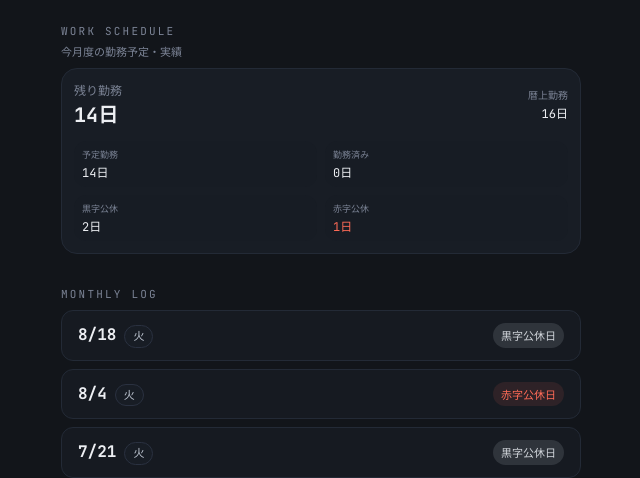
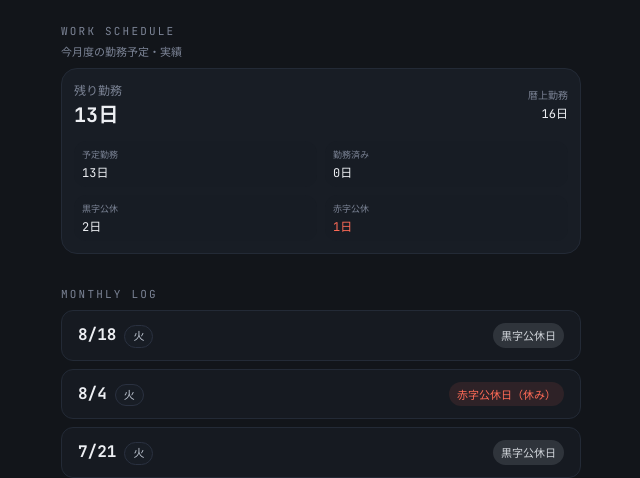
Before and after one commit to masatomm80/work-log-react, a React (Vite) app: page / in a window 1280 px wide. Shown: the part 1056-1534 px from the top of the page, without its empty margins (319-959 px from the left). Built offline with nearby package versions, Linux system fonts and the light colour scheme.

Commit message:
Update WorkLog.jsx

```diff
--- a/src/WorkLog.jsx
+++ b/src/WorkLog.jsx
@@ -108,16 +108,23 @@ function findManualEntry(entries, date) {
 function getHolidayInfo(date, entries) {
   const manual = findManualEntry(entries, date);
   if (manual) {
+    const rawType = manual.holidayType || null;
+    // Normalize legacy variants to base types for behavior
+    let baseType = rawType;
+    if (rawType === "red-work" || rawType === "red-off") baseType = "red";
+    // For stored 'red' rely on stored dayStatus when present; if missing, default to HOLIDAY
+    const manualDayStatus = Object.prototype.hasOwnProperty.call(manual, "dayStatus") ? manual.dayStatus : undefined;
+    const isActual = manualDayStatus === DAY_STATUS.HOLIDAY || (rawType === "red" && manualDayStatus === undefined);
     return {
-      type: manual.holidayType || null,
-      isActual: manual.dayStatus === DAY_STATUS.HOLIDAY,
+      type: baseType,
+      isActual,
       isManual: true,
       isOverride: !!manual.id,
       date,
       holidayOrigin: manual.holidayOrigin || manual.date,
       isMovedDestination: manual.holidayOrigin && manual.holidayOrigin !== manual.date,
-      originalDate:
-        manual.holidayOrigin && manual.holidayOrigin !== manual.date ? manual.holidayOrigin : undefined,
+      originalDate: manual.holidayOrigin && manual.holidayOrigin !== manual.date ? manual.holidayOrigin : undefined,
+      manualDayStatus,
     };
   }
   const scheduledType = getScheduledHolidayType(date);
@@ -141,35 +148,32 @@ function getMonthlyLogEntryType(entry, holidayInfo) {
   return "empty";
 }
 function getHolidayLabel(entry, holidayInfo) {
+  // Prefer moved-from label
   if (holidayInfo?.isMovedFrom) {
-    if (holidayInfo.type === "black") return "黒字公休日（移動済み）";
-    if (holidayInfo.type === "red") return "赤字公休日（移動済み）";
-    if (holidayInfo.type === "black-half") return "黒字半日公休日（移動済み）";
-    if (holidayInfo.type === "red-half") return "赤字半日公休日（移動済み）";
+    const t = holidayInfo.type;
+    if (t === "black") return "黒字公休日（移動済み）";
+    if (t === "black-half") return "黒字半日公休日（移動済み）";
+    if (t === "red-half") return "赤字半日公休日（移動済み）";
+    if (t === "red") return "赤字公休日（移動済み）";
+    if (t === "paid") return "有給休暇（移動済み）";
     return "公休日（移動済み）";
   }
-  if (holidayInfo?.isMovedDestination || holidayInfo?.isScheduled) {
-    if (holidayInfo.type === "black") return "黒字公休日";
-    if (holidayInfo.type === "red") return "赤字公休日";
-    if (holidayInfo.type === "black-half") return "黒字半日公休日";
-    if (holidayInfo.type === "red-half") return "赤字半日公休日";
-    return "公休日";
+
+  // Determine holidayType and effective dayStatus
+  const date = entry?.date || holidayInfo?.date;
+  const baseType = entry?.holidayType || holidayInfo?.type;
+  const effectiveStatus = getEffectiveDayStatus(date, entry, holidayInfo);
+
+  if (!baseType) return "公休日";
+
+  if (baseType === "red") {
+    return effectiveStatus === DAY_STATUS.WORKDAY ? "赤字公休日（出勤）" : "赤字公休日（休み）";
   }
-  if (!entry) return "公休日";
-  switch (entry.holidayType) {
-    case "black":
-      return "黒字公休日";
-    case "red":
-      return "赤字公休日";
-    case "black-half":
-      return "黒字半日公休日";
-    case "red-half":
-      return "赤字半日公休日";
-    case "paid":
-      return "有給休暇";
-    default:
-      return "公休日";
-  }
+  if (baseType === "black") return "黒字公休日";
+  if (baseType === "black-half") return "黒字半日公休日";
+  if (baseType === "red-half") return "赤字半日公休日";
+  if (baseType === "paid") return "有給休暇";
+  return "公休日";
 }
 function isWorkedEntry(entry) {
   if (!entry || !entry.date) return false;
@@ -223,8 +227,13 @@ function inferHolidayFraction(holidayType) {
   return 1;
 }
 
-function canEnterWorkDataForHoliday(holidayType) {
-  return ["red", "black-half", "red-half"].includes(holidayType);
+function canShowWorkForm(entryLike) {
+  // entryLike can be an object with dayStatus and holidayType, or just a holidayType string
+  if (!entryLike) return false;
+  const dayStatus = typeof entryLike === "object" ? entryLike.dayStatus : undefined;
+  const holidayType = typeof entryLike === "object" ? entryLike.holidayType : entryLike;
+  if (dayStatus === DAY_STATUS.WORKDAY) return true;
+  return ["black-half", "red-half"].includes(holidayType);
 }
 
 function ensureRecordFormat(entry) {
@@ -365,26 +374,39 @@ function calculateWorkSchedule(periodRange, entries) {
   let cursor = periodRange.start;
   let calendarWorkDays = 0;
   let blackHolidayDays = 0;
-  let redHolidayDays = 0;
+  let blackHalfDays = 0;
+  let redOffDays = 0;
+  let paidHolidayDays = 0;
   const byDate = {};
   while (cursor <= periodRange.end) {
     const isWork = isWorkDay(cursor);
     if (isWork) calendarWorkDays += 1;
     const h = getHolidayInfo(cursor, entries);
+    const entry = entries.find((e) => e.date === cursor) || null;
+    const effectiveStatus = getEffectiveDayStatus(cursor, entry, h);
     if (h && h.type === "black") {
-      // count applied black holidays (skip moved-from scheduled ones)
       if (!(h.isScheduled && h.isMovedFrom)) blackHolidayDays += 1;
-    } else if (h && h.type === "red") {
-      if (!(h.isScheduled && h.isMovedFrom)) redHolidayDays += 1;
+    }
+    if (h && h.type === "black-half") {
+      // black-half reduces planned work by 0.5 when treated as half holiday
+      blackHalfDays += 1;
+    }
+    if (h && h.type === "paid") {
+      if (effectiveStatus === DAY_STATUS.HOLIDAY) paidHolidayDays += 1;
+    }
+    // Count red-off (red holiday where effective status is HOLIDAY)
+    if (h && h.type === "red" && effectiveStatus === DAY_STATUS.HOLIDAY) {
+      if (!(h.isScheduled && h.isMovedFrom)) redOffDays += 1;
     }
     byDate[cursor] = h || null;
     cursor = addDays(cursor, 1);
   }
 
-  // Calculate plannedWorkDays: calendarWorkDays - blackHolidayDays
-  // Note: red holidays are initially considered workdays (included in plannedWorkDays).
-  // In future we may subtract specific red holidays when users mark them as休む (not implemented now).
-  const plannedWorkDays = Math.max(0, calendarWorkDays - blackHolidayDays);
+  // Calculate plannedWorkDays: calendarWorkDays minus full black, paid, and black-half(0.5) and red-off
+  const plannedWorkDays = Math.max(
+    0,
+    calendarWorkDays - blackHolidayDays - paidHolidayDays - redOffDays - blackHalfDays * 0.5
+  );
 
   // completedWorkDays: count entries in period that satisfy isWorkedEntry
   const completedWorkDays = entries.reduce((acc, e) => {
@@ -399,7 +421,9 @@ function calculateWorkSchedule(periodRange, entries) {
   return {
     calendarWorkDays,
     blackHolidayDays,
-    redHolidayDays,
+    redHolidayDays: redOffDays,
+    blackHalfDays,
+    paidHolidayDays,
     plannedWorkDays,
     completedWorkDays,
     remainingWorkDays,
@@ -484,7 +508,9 @@ const emptyForm = (date) => ({
 
 function normalizeForm(date, existing, holidayInfo = null) {
   const entry = ensureRecordFormat(existing || {});
-  const holidayType = entry.dayStatus === DAY_STATUS.HOLIDAY ? entry.holidayType || holidayInfo?.type : entry.holidayType || null;
+  // Normalize legacy variants 'red-work'/'red-off' to base 'red' for form behavior
+  const rawHolidayType = entry.dayStatus === DAY_STATUS.HOLIDAY ? entry.holidayType || holidayInfo?.type : entry.holidayType || null;
+  const holidayType = rawHolidayType === "red-work" || rawHolidayType === "red-off" ? "red" : rawHolidayType;
   return {
     ...emptyForm(date),
     ...entry,
@@ -572,15 +598,20 @@ export default function WorkLog() {
   const saveFormEntry = (formToSave) => {
     const id = formToSave.id || `${formToSave.date}-${Date.now()}`;
     const recordFormat = inferRecordFormat(formToSave);
+    // Normalize holidayType: do not store red-work/red-off; store base types only
+    let normalizedHolidayType = formToSave.holidayType || null;
+    if (normalizedHolidayType === "red-work" || normalizedHolidayType === "red-off") normalizedHolidayType = "red";
+    const computedDayStatus = formToSave.dayStatus || getEffectiveDayStatus(formToSave.date, formToSave, getHolidayInfo(formToSave.date, entries));
+    // If holidayType is 'red' and dayStatus undefined, default to HOLIDAY
+    const finalDayStatus = typeof formToSave.dayStatus !== "undefined" ? formToSave.dayStatus : computedDayStatus;
     const record = {
       ...formToSave,
-      dayStatus: formToSave.dayStatus || getEffectiveDayStatus(formToSave.date, formToSave, getHolidayInfo(formToSave.date, entries)),
+      holidayType: normalizedHolidayType,
+      dayStatus: finalDayStatus,
+      holidayFraction: formToSave.holidayFraction ?? inferHolidayFraction(normalizedHolidayType),
       recordFormat,
       id,
-      holidayOrigin:
-        formToSave.dayStatus === DAY_STATUS.HOLIDAY && formToSave.holidayType
-          ? formToSave.holidayOrigin || formToSave.date
-          : undefined,
+      holidayOrigin: finalDayStatus === DAY_STATUS.HOLIDAY && normalizedHolidayType ? formToSave.holidayOrigin || formToSave.date : undefined,
     };
     const next = entries.some((e) => e.id === id)
       ? entries.map((e) => (e.id === id ? record : e))
@@ -795,15 +826,19 @@ export default function WorkLog() {
 
     const id = form.id || `${form.date}-${Date.now()}`;
     const recordFormat = inferRecordFormat(form);
+    // Normalize holidayType for storage
+    let normalizedHolidayType = form.holidayType || null;
+    if (normalizedHolidayType === "red-work" || normalizedHolidayType === "red-off") normalizedHolidayType = "red";
+    const computedDayStatus = form.dayStatus || getEffectiveDayStatus(form.date, form, getHolidayInfo(form.date, entries));
+    const finalDayStatus = typeof form.dayStatus !== "undefined" ? form.dayStatus : computedDayStatus;
     const record = {
       ...form,
-      dayStatus: form.dayStatus || getEffectiveDayStatus(form.date, form, getHolidayInfo(form.date, entries)),
+      holidayType: normalizedHolidayType,
+      dayStatus: finalDayStatus,
+      holidayFraction: form.holidayFraction ?? inferHolidayFraction(normalizedHolidayType),
       recordFormat,
       id,
-      holidayOrigin:
-        form.dayStatus === DAY_STATUS.HOLIDAY && form.holidayType
-          ? form.holidayOrigin || form.date
-          : undefined,
+      holidayOrigin: finalDayStatus === DAY_STATUS.HOLIDAY && normalizedHolidayType ? form.holidayOrigin || form.date : undefined,
     };
     const next = entries.some((e) => e.id === id)
       ? entries.map((e) => (e.id === id ? record : e))
@@ -908,7 +943,7 @@ export default function WorkLog() {
   const isWorkday = effectiveStatus === DAY_STATUS.WORKDAY;
   const isHoliday = effectiveStatus === DAY_STATUS.HOLIDAY;
   const isRedHoliday = isHoliday && form.holidayType === "red";
-  const showNormalEntryForm = isWorkday || canEnterWorkDataForHoliday(form.holidayType);
+  const showNormalEntryForm = canShowWorkForm({ dayStatus: effectiveStatus, holidayType: form.holidayType });
   const isDayOff = effectiveStatus === DAY_STATUS.DAYOFF;
   const isTodaySelected = selectedDate === todayISO();
   const statusLabel = getStatusLabel(effectiveStatus);
@@ -955,14 +990,13 @@ export default function WorkLog() {
 
   const setDateStatus = (status, holidayType = null) => {
     setForm((f) => {
-      const next = {
-        ...f,
-        dayStatus: status,
-        holidayType: status === DAY_STATUS.HOLIDAY ? holidayType : null,
-        holidayFraction: status === DAY_STATUS.HOLIDAY ? inferHolidayFraction(holidayType) : 1,
-      };
-      if (status === DAY_STATUS.WORKDAY) {
-        next.holidayType = null;
+      const next = { ...f };
+      next.dayStatus = status;
+      // if caller provided a holidayType (may be null), use it; otherwise keep existing
+      const provided = typeof holidayType !== "undefined" ? holidayType : f.holidayType;
+      next.holidayType = provided;
+      next.holidayFraction = provided ? inferHolidayFraction(provided) : 1;
+      if (status === DAY_STATUS.WORKDAY && !next.holidayType) {
         next.holidayOrigin = null;
       }
       return next;
@@ -1104,14 +1138,17 @@ export default function WorkLog() {
                     {[
                       { label: "勤務日", status: DAY_STATUS.WORKDAY, holidayType: null },
                       { label: "黒字公休日", status: DAY_STATUS.HOLIDAY, holidayType: "black" },
-                      { label: "赤字公休日", status: DAY_STATUS.HOLIDAY, holidayType: "red" },
-                      { label: "黒字半日公休日", status: DAY_STATUS.HOLIDAY, holidayType: "black-half" },
-                      { label: "赤字半日公休日", status: DAY_STATUS.HOLIDAY, holidayType: "red-half" },
+                      { label: "赤字公休日（出勤）", status: DAY_STATUS.WORKDAY, holidayType: "red" },
+                      { label: "赤字公休日（休み）", status: DAY_STATUS.HOLIDAY, holidayType: "red" },
+                      { label: "黒字半日公休日", status: DAY_STATUS.WORKDAY, holidayType: "black-half" },
+                      { label: "赤字半日公休日", status: DAY_STATUS.WORKDAY, holidayType: "red-half" },
                       { label: "有給休暇", status: DAY_STATUS.HOLIDAY, holidayType: "paid" },
                     ].map((option) => {
                       const selected =
                         option.status === DAY_STATUS.WORKDAY
-                          ? effectiveStatus === DAY_STATUS.WORKDAY
+                          ? option.holidayType
+                            ? effectiveStatus === DAY_STATUS.WORKDAY && form.holidayType === option.holidayType
+                            : effectiveStatus === DAY_STATUS.WORKDAY && !form.holidayType
                           : effectiveStatus === DAY_STATUS.HOLIDAY && form.holidayType === option.holidayType;
                       return (
                         <button
```
